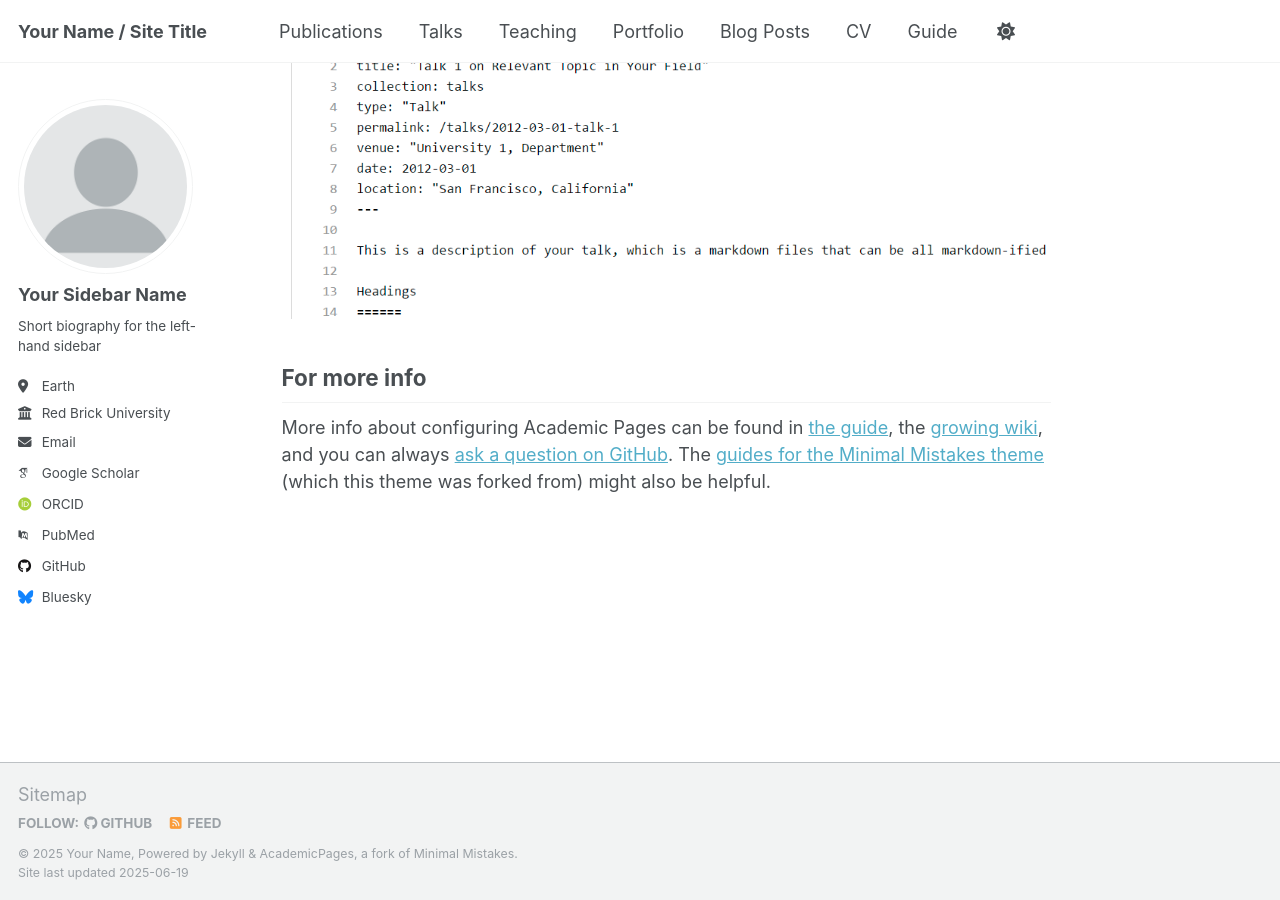
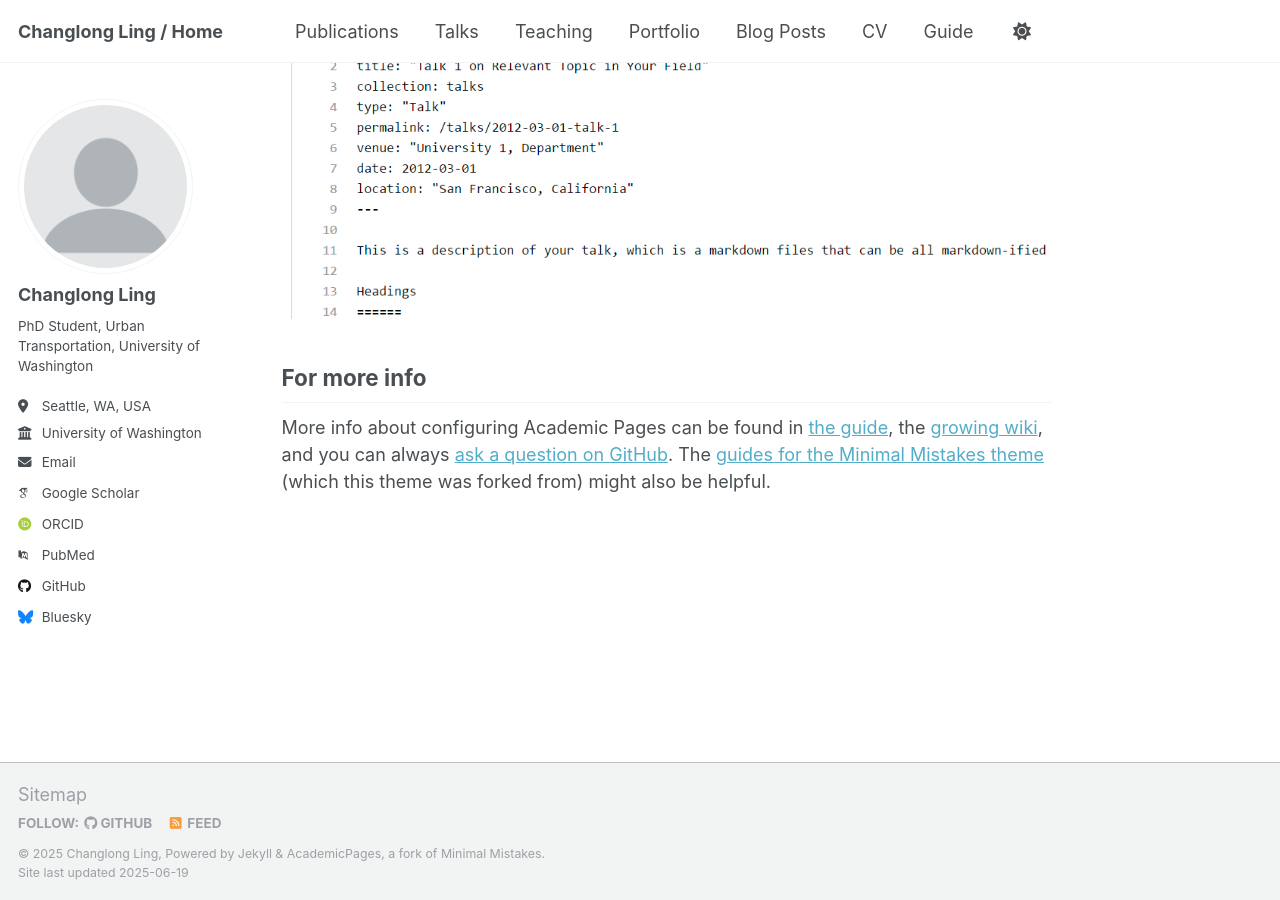
Before and after one commit to ChanglongLing/changlongling.github.io, a Jekyll site: the page built from _pages/about.md, in a window 1280 px wide and 900 px high, scrolled down 2636 px. Built offline with Jekyll 4.4.1, drawn with Linux system fonts in a browser that asks for light colours; some web fonts are replaced.

Commit message:
Update _config.yml

```diff
--- a/_config.yml
+++ b/_config.yml
@@ -9,11 +9,11 @@
 # Basic Site Settings
 locale                   : "en-US"
 site_theme               : "default"
-title                    : "Your Name / Site Title"
+title                    : "Changlong Ling / Home"
 title_separator          : "-"
-name                     : &name "Your Name"
-description              : &description "personal description"
-url                      : https://academicpages.github.io # the base hostname & protocol for your site e.g. "https://[your GitHub username].github.io" or if you already have some other page hosted on Github then use "https://[your GitHub username].github.io/[Your Repo Name]"
+name                     : &name "Changlong Ling"
+description              : &description "PhD Student in Urban Transportation at UW"
+url                      : https://changlongling.github.io # the base hostname & protocol for your site e.g. "https://[your GitHub username].github.io" or if you already have some other page hosted on Github then use "https://[your GitHub username].github.io/[Your Repo Name]"
 baseurl                  : "" # the subpath of your site, e.g. "/blog"
 repository               : "academicpages/academicpages.github.io"
 
@@ -23,20 +23,20 @@ repository               : "academicpages/academicpages.github.io"
 author:
   # Biographic information
   avatar           : "profile.png"
-  name             : "Your Sidebar Name"
+  name             : "Changlong Ling"
   pronouns         : # example: "she/her"
-  bio              : "Short biography for the left-hand sidebar"
-  location         : "Earth"
-  employer         : "Red Brick University"
+  bio              : "PhD Student, Urban Transportation, University of Washington"
+  location         : "Seattle, WA, USA"
+  employer         : "University of Washington"
   uri              : # URL
-  email            : "none@example.org"
+  email            : "clling@uw.edu"
 
   # Academic websites
   academia         : # URL
   arxiv            : # URL - Update with the correct link to your profile
-  googlescholar    : "https://scholar.google.com/citations?user=PS_CX0AAAAAJ"
+  googlescholar    : "https://scholar.google.com/citations?user=BOv54g0AAAAJ&hl=en"
   impactstory      : # URL
-  orcid            : "http://orcid.org/yourorcidurl"
+  orcid            : "https://orcid.org/0009-0008-9524-234X"
   semantic         : # URL
   pubmed           : "https://www.ncbi.nlm.nih.gov/pubmed/?term=john+snow"
   researchgate     : # URL
```
